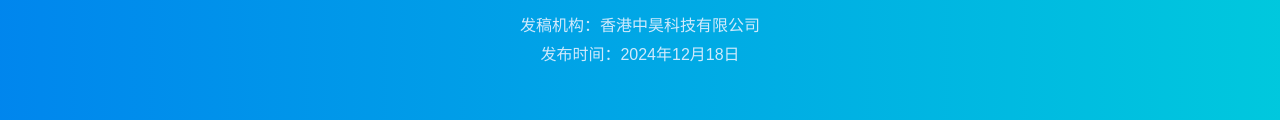
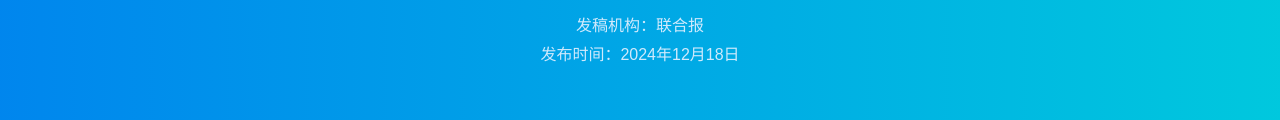
Before and after one commit to caoaman267-blip/xinyuan-team, a plain HTML site: page index.html in a window 1280 px wide. Shown: the part 230-350 px from the top of the page. Drawn offline with Linux system fonts and the light colour scheme.

Commit message:
Update index.html

```diff
--- a/index.html
+++ b/index.html
@@ -94,7 +94,7 @@
 
 <header>
   <h1>重塑电商未来！中昊科技发布AI驱动平台“ZHTCEP”<br>并与亚马逊达成云服务合作</h1>
-  <p>发稿机构：香港中昊科技有限公司<br>发布时间：2024年12月18日</p>
+  <p>发稿机构：联合报<br>发布时间：2024年12月18日</p>
 </header>
 
 <main>
```
